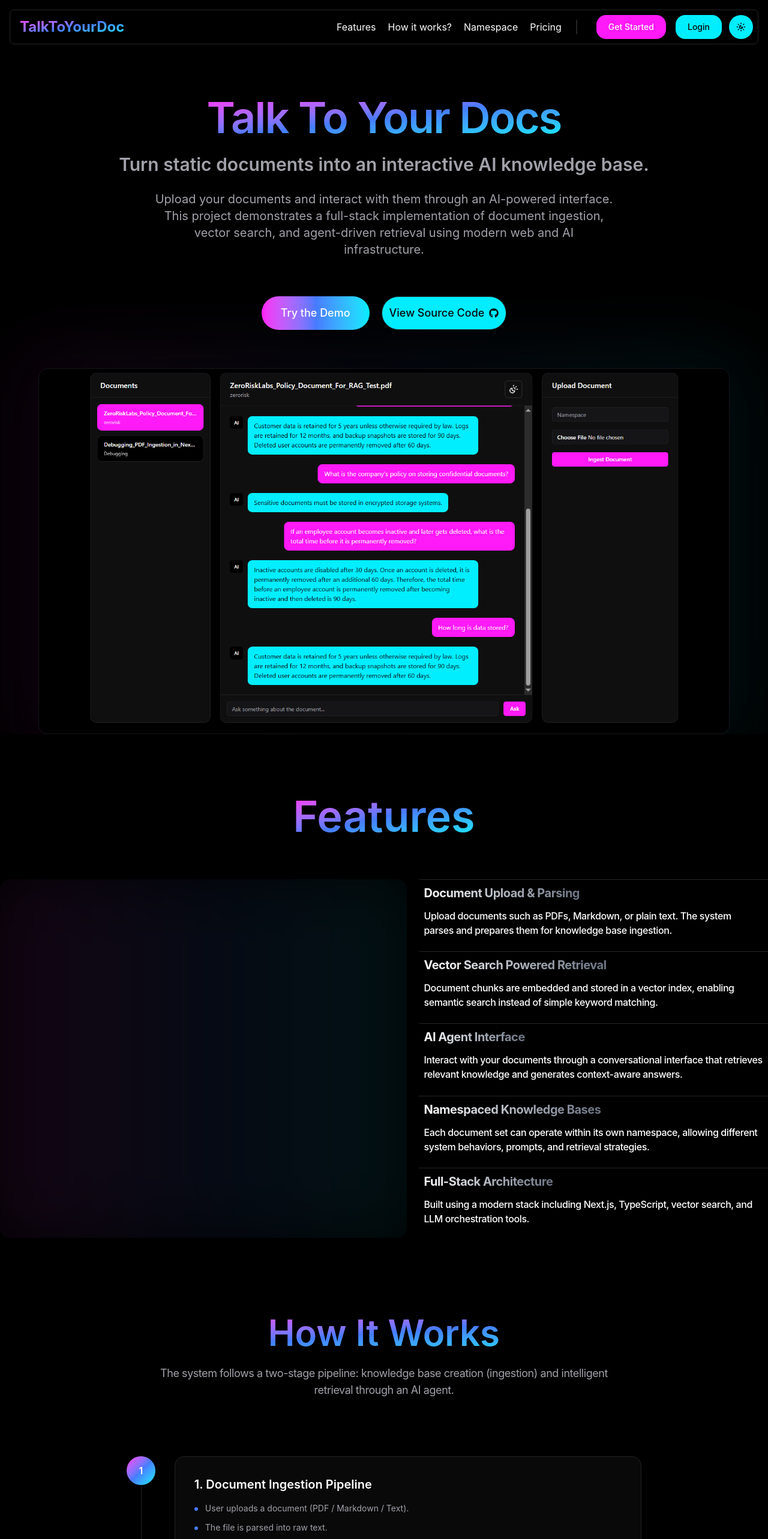
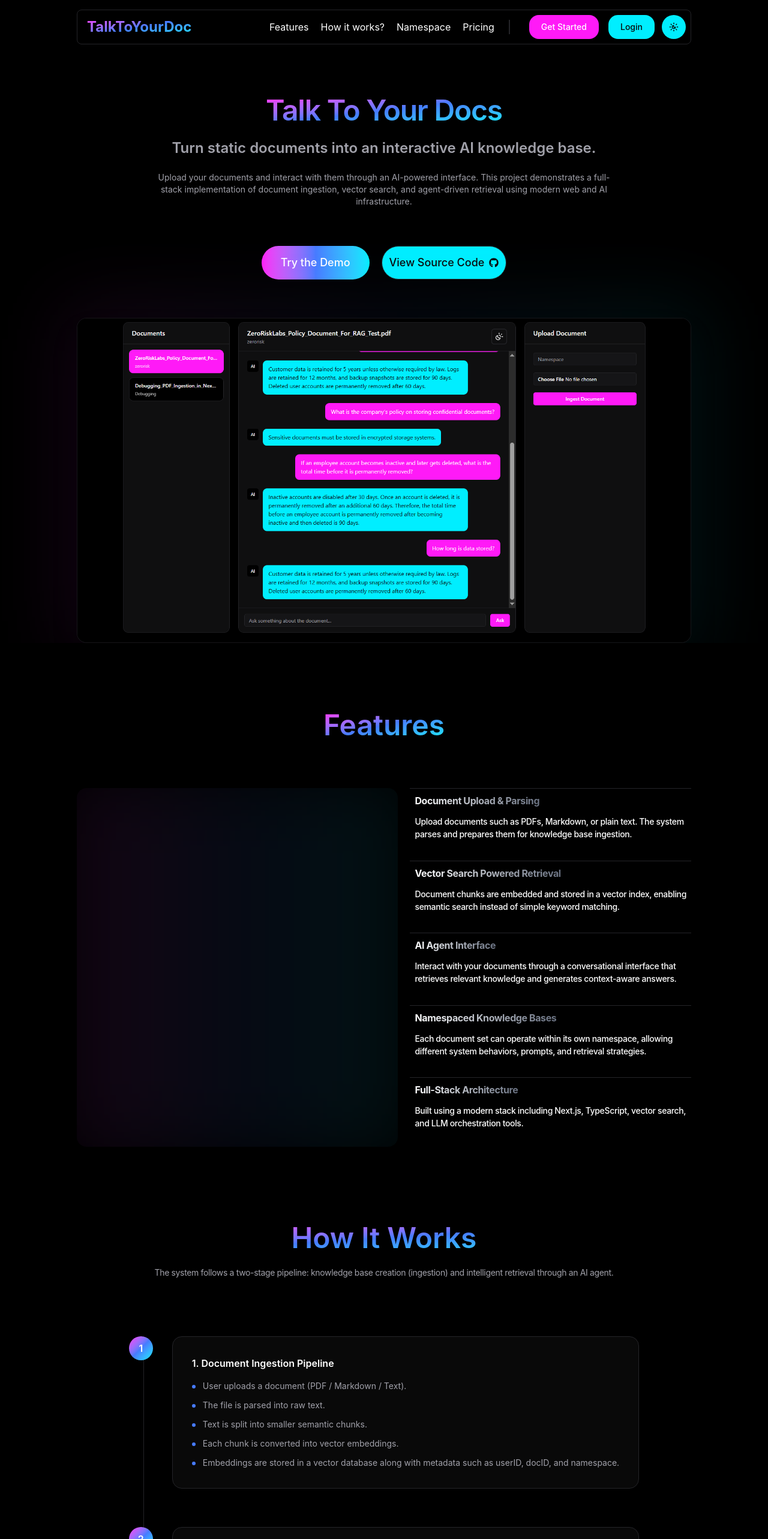
Before and after one commit to thrivingSec/TalkToYourDoc, a Next.js app: page / in a window 1280 px wide. Shown: the top 2566 px of the page at 60% size. Built offline with nearby package versions, Linux system fonts and the light colour scheme.

Commit message:
fixed landing page UI

```diff
--- a/src/components/sections/Features.tsx
+++ b/src/components/sections/Features.tsx
@@ -7,13 +7,13 @@ const Features = () => {
   return (
     <div className="grid grid-cols-1 grid-rows-4 w-full min-h-screen mt-10 gap-2">
       <div className="row-span-1 flex items-center justify-center" id="features">
-        <h1 className="text-4xl lg:text-7xl font-semibold text-center bg-clip-text text-transparent bg-linear-to-br from-primary via-accent to-secondary">
+        <h1 className="text-3xl lg:text-5xl font-semibold text-center bg-clip-text text-transparent bg-linear-to-br from-primary via-accent to-secondary">
           Features
         </h1>
       </div>
-      <div className="w-full max-w-7xl mx-auto flex flex-col lg:flex-row items-center row-span-3 gap-5">
+      <div className="w-full max-w-5xl mx-auto flex flex-col lg:flex-row items-center row-span-3 gap-5">
         {/* left image */}
-        <div className="w-[90%] lg:w-4xl h-full overflow-hidden rounded-2xl relative">
+        <div className="w-[90%] lg:w-3xl h-full overflow-hidden rounded-2xl relative">
           <div className="absolute -inset-6 bg-linear-to-r from-primary/20 via-accent/20 to-secondary/20 blur-3xl opacity-40"></div>
           {/* <Image
             src={heroImg}
@@ -25,16 +25,16 @@ const Features = () => {
           /> */}
         </div>
         {/* right text */}
-        <div className="w-[90%] lg:w-3xl h-full grid grid-cols-1 grid-rows-5 gap-1">
+        <div className="w-[90%] lg:w-2xl h-full grid grid-cols-1 grid-rows-5 gap-1">
           {md.features.map((feature, index) => (
             <div
               className="row-span-1 flex flex-col gap-3 items-start p-2 border-t border-border"
               key={index}
             >
-              <h2 className="text-xl bg-clip-text text-transparent bg-linear-to-r from-foreground to-gray-500 font-bold tracking-tight">
+              <h2 className="bg-clip-text text-transparent bg-linear-to-r from-foreground to-gray-500 font-bold tracking-tight">
                 {feature.title}
               </h2>
-              <p className="font-medium tracking-tight leading-normal">
+              <p className="font-medium tracking-tight leading-normal text-sm">
                 {feature.description}
               </p>
             </div>
--- a/src/components/sections/Footer.tsx
+++ b/src/components/sections/Footer.tsx
@@ -7,8 +7,8 @@ import { IoPersonCircle } from "react-icons/io5";
 const Footer = () => {
   const data = md.footer;
   return (
-    <div className="w-full flex items-center justify-center" >
-      <footer className="relative border-t border-border py-24 w-full max-w-7xl overflow-hidden mx-auto">
+    <div className="w-full flex items-center justify-center pt-16" >
+      <footer className="relative border-t border-border py-24 w-full max-w-5xl overflow-hidden mx-auto">
       {/* background glow */}
       <div className="absolute inset-0 -z-10 bg-linear-to-t from-primary/5 via-transparent to-transparent" />
 
@@ -22,7 +22,7 @@ const Footer = () => {
                 Talk To Your Docs
               </div>
 
-              <p className="text-muted-foreground mt-4 leading-relaxed">
+              <p className="text-muted-foreground mt-4 leading-relaxed text-sm">
                 {data.tagline}
               </p>
             </div>
--- a/src/components/sections/Hero.tsx
+++ b/src/components/sections/Hero.tsx
@@ -13,16 +13,16 @@ const Hero = () => {
       {/* TODO: grid */}
 
       {/* text */}
-      <div className="mx-auto w-full max-w-5xl px-6 py-10 flex flex-col items-center gap-6" id="hero">
-        <h1 className="text-4xl lg:text-7xl font-semibold text-center tracking-tight bg-clip-text text-transparent bg-linear-to-br from-primary via-accent to-secondary">
+      <div className="mx-auto w-full max-w-4xl px-6 py-10 flex flex-col items-center gap-6" id="hero">
+        <h1 className="text-3xl lg:text-5xl font-semibold text-center tracking-tight bg-clip-text text-transparent bg-linear-to-br from-primary via-accent to-secondary">
           {md.hero.title}
         </h1>
 
-        <h2 className="text-xl lg:text-3xl font-semibold text-center leading-tight text-muted-foreground">
+        <h2 className="text-lg lg:text-2xl font-semibold text-center leading-tight text-muted-foreground">
           {md.hero.subtitle}
         </h2>
 
-        <p className="text-center text-sm lg:text-xl max-w-3xl text-muted-foreground">
+        <p className="text-center text-sm max-w-3xl text-muted-foreground">
           {md.hero.description}
         </p>
       </div>
@@ -43,7 +43,7 @@ const Hero = () => {
       </div>
 
       {/* image */}
-      <div className="mx-auto w-[90%] max-w-7xl mt-10 relative ">
+      <div className="mx-auto w-[90%] max-w-5xl mt-10 relative ">
         <div className="absolute -inset-6 bg-linear-to-r from-primary/20 via-accent/20 to-secondary/20 blur-3xl opacity-40"></div>
 
         <div className="relative border border-border/60 rounded-2xl overflow-hidden shadow-2xl backdrop-blur-sm bg-background/60">
--- a/src/components/sections/Namespace.tsx
+++ b/src/components/sections/Namespace.tsx
@@ -4,18 +4,18 @@ import { md } from "../data/marketingData";
 const Namespace = () => {
   const data = md.namespace;
   return (
-    <section className="relative py-32 overflow-hidden w-full max-w-7xl">
+    <section className="relative overflow-hidden w-full max-w-5xl">
       {/* background glow */}
       <div className="absolute -top-40 left-1/2 -translate-x-1/2 w-200 h-100 bg-secondary/20 blur-[120px] -z-10" />
 
       <div className="mx-auto px-6 flex flex-col gap-20 items-center justify-center" id="namespace">
         {/* heading */}
         <div className="max-w-3xl mx-auto text-center">
-          <h2 className="text-4xl lg:text-6xl font-semibold bg-clip-text text-transparent bg-linear-to-br from-primary via-accent to-secondary">
+          <h2 className="text-3xl lg:text-5xl font-semibold bg-clip-text text-transparent bg-linear-to-br from-primary via-accent to-secondary">
             {data.title}
           </h2>
 
-          <p className="text-muted-foreground mt-6 text-lg">
+          <p className="text-muted-foreground mt-6 text-sm">
             {data.description}
           </p>
         </div>
@@ -29,7 +29,7 @@ const Namespace = () => {
               className="row-span-1 flex flex-col gap-3 items-start justify-center p-2 border-t border-border"
               key={i}
             >
-              <h2 className="text-xl text-foreground tracking-tight">
+              <h2 className="text-sm text-foreground tracking-tight">
                 {item}
               </h2>
             </div>
--- a/src/components/sections/Navbar.tsx
+++ b/src/components/sections/Navbar.tsx
@@ -19,7 +19,7 @@ const Navbar = () => {
   const router = useRouter();
   return (
     <div className="w-full px-4 py-4 flex-col lg:flex items-center justify-center fixed top-0 left-0 z-10 bg-background text-foreground">
-      <header className="w-full flex flex-1 items-center justify-between mx-auto lg:max-w-7xl p-2 border border-border rounded-lg">
+      <header className="w-full flex flex-1 items-center justify-between mx-auto lg:max-w-5xl p-2 border border-border rounded-lg">
         {/* logo - left */}
         <div className="flex flex-1 items-center gap-2 justify-start">
           <div className="flex items-center gap-2 ml-2">
--- a/src/components/sections/Pricing.tsx
+++ b/src/components/sections/Pricing.tsx
@@ -6,17 +6,17 @@ const Pricing = () => {
   const router = useRouter()
   const data = md.pricing
   return (
-    <section className="relative w-full h-screen">
+    <section className="relative py-32 w-full h-screen">
 
-      <div className="mx-auto max-w-7xl px-6 flex flex-col items-center gap-16" id='pricing'>
+      <div className="mx-auto max-w-5xl px-6 flex flex-col items-center gap-16" id='pricing'>
 
         {/* heading */}
         <div className="w-full flex flex-col items-center justify-center gap-10">
-          <div className="text-4xl lg:text-6xl font-semibold bg-clip-text text-transparent bg-linear-to-br from-primary via-accent to-secondary">
+          <div className="text-3xl lg:text-5xl font-semibold bg-clip-text text-transparent bg-linear-to-br from-primary via-accent to-secondary">
             {data.title}
           </div>
 
-          <p className="text-muted-foreground text-lg">
+          <p className="text-muted-foreground text-sm">
             {data.description}
           </p>
         </div>
@@ -26,7 +26,7 @@ const Pricing = () => {
 
           <div className="text-center">
 
-            <div className="text-5xl font-semibold">
+            <div className="text-4xl font-semibold">
               Free
             </div>
 
@@ -38,7 +38,7 @@ const Pricing = () => {
 
           <ul className="flex flex-col gap-4 text-muted-foreground">
             {data.details.map((item, i) => (
-              <li key={i} className="flex gap-3">
+              <li key={i} className="flex gap-3 text-sm">
                 <span className="h-2 w-2 mt-2 rounded-full bg-accent"></span>
                 {item}
               </li>
--- a/src/components/sections/Working.tsx
+++ b/src/components/sections/Working.tsx
@@ -6,15 +6,15 @@ const Working = () => {
   return (
     <section className="relative py-32 overflow-hidden">
 
-      <div className="mx-auto max-w-7xl px-6 flex flex-col gap-24" id='working'>
+      <div className="mx-auto max-w-5xl px-6 flex flex-col gap-24" id='working'>
 
         {/* header */}
         <div className="text-center max-w-3xl mx-auto">
-          <h2 className="text-4xl lg:text-6xl font-semibold bg-clip-text text-transparent bg-linear-to-br from-primary via-accent to-secondary">
+          <h2 className="text-3xl lg:text-5xl font-semibold bg-clip-text text-transparent bg-linear-to-br from-primary via-accent to-secondary">
             {data.title}
           </h2>
 
-          <p className="text-muted-foreground mt-6 text-lg tracking-tight">
+          <p className="text-muted-foreground mt-6 text-sm tracking-tight">
             {data.description}
           </p>
         </div>
@@ -29,14 +29,14 @@ const Working = () => {
             <div key={i} className="relative flex gap-8 items-start">
 
               {/* node */}
-              <div className="relative z-10 flex items-center justify-center h-12 w-12 rounded-full bg-linear-to-br from-primary via-accent to-secondary text-white font-semibold shadow-lg">
+              <div className="relative z-10 flex items-center justify-center h-10 w-10 rounded-full bg-linear-to-br from-primary via-accent to-secondary text-white font-semibold shadow-lg">
                 {i + 1}
               </div>
 
               {/* card */}
               <div className="flex-1 rounded-2xl border border-border bg-card/60 backdrop-blur-sm p-8 shadow-xl hover:shadow-2xl dark:hover:shadow-accent transition">
 
-                <h3 className="text-xl font-semibold mb-4">
+                <h3 className=" font-semibold mb-4">
                   {section.title}
                 </h3>
 
@@ -44,7 +44,7 @@ const Working = () => {
                   {section.steps.map((step, j) => (
                     <li
                       key={j}
-                      className="text-muted-foreground text-sm lg:text-md flex gap-3"
+                      className="text-muted-foreground text-sm flex gap-3"
                     >
                       <span className="h-1.5 w-1.5 mt-2 rounded-full bg-accent"></span>
                       {step}
```
